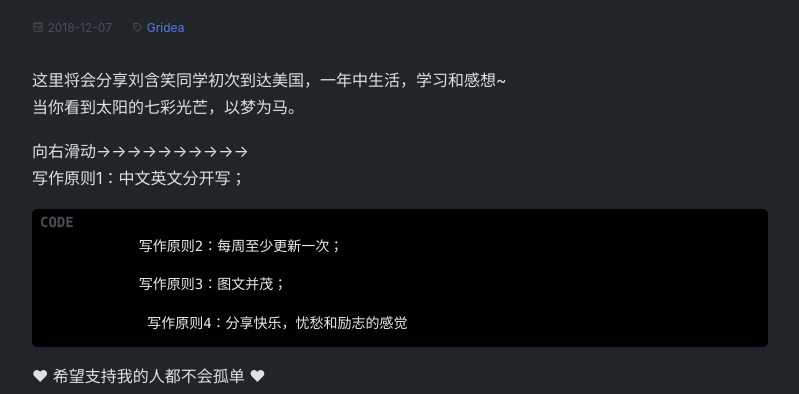
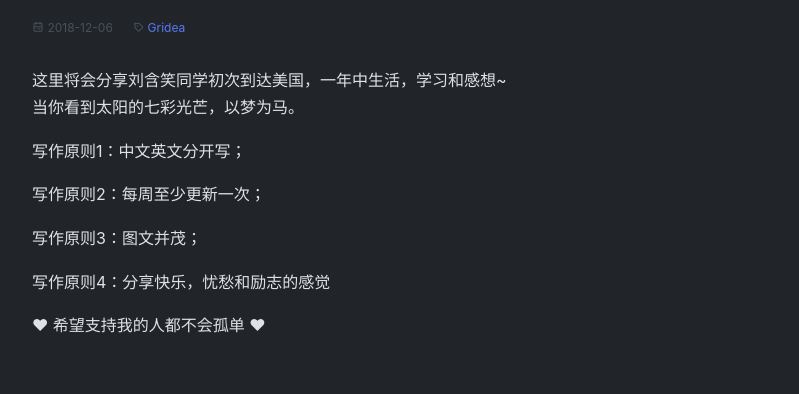
Before and after one commit to liuhanx/liuhanx.github.io, a plain HTML site: page post/hello-gridea/index.html in a window 1280 px wide. Shown: the part 558-952 px from the top of the page, without its empty margins (240-1039 px from the left). Drawn offline with nearby package versions, Linux system fonts and the light colour scheme.

Commit message:
update from gridea: 2021-11-19 01:29:56

```diff
--- a/post/hello-gridea/index.html
+++ b/post/hello-gridea/index.html
@@ -12,7 +12,7 @@
 <link rel="stylesheet" href="https://cdnjs.cloudflare.com/ajax/libs/animate.css/3.7.0/animate.min.css">
 
 <link rel="stylesheet" href="https://use.fontawesome.com/releases/v5.7.2/css/all.css" integrity="sha384-fnmOCqbTlWIlj8LyTjo7mOUStjsKC4pOpQbqyi7RrhN7udi9RwhKkMHpvLbHG9Sr" crossorigin="anonymous">
-<link rel="shortcut icon" href="https://liuhanx.github.io/favicon.ico?v=1637313565403">
+<link rel="shortcut icon" href="https://liuhanx.github.io/favicon.ico?v=1637314188870">
 <link rel="stylesheet" href="https://cdnjs.cloudflare.com/ajax/libs/KaTeX/0.10.0/katex.min.css">
 <link rel="stylesheet" href="https://liuhanx.github.io/styles/main.css">
 
@@ -30,7 +30,7 @@
   <div class="site-header">
     <div class="left">
       <a href="https://liuhanx.github.io">
-        <img class="avatar" src="https://liuhanx.github.io/images/avatar.png?v=1637313565403" alt="" width="32px" height="32px">
+        <img class="avatar" src="https://liuhanx.github.io/images/avatar.png?v=1637314188870" alt="" width="32px" height="32px">
       </a>
       <a href="https://liuhanx.github.io">
         <h1 class="site-title">刘含笑回忆录</h1>
@@ -85,7 +85,7 @@
 
           <h2 class="post-title">欢迎来到刘含笑的小天地</h2>
           <div class="post-info post-detail-info">
-            <span><i class="icon-calendar-outline"></i> 2018-12-07</span>
+            <span><i class="icon-calendar-outline"></i> 2018-12-06</span>
 
               <span>
                 <i class="icon-pricetags-outline"></i>
@@ -101,14 +101,10 @@
           <div class="post-content">
             <p>这里将会分享刘含笑同学初次到达美国，一年中生活，学习和感想~<br>
 当你看到太阳的七彩光芒，以梦为马。</p>
-<p>向右滑动→→→→→→→→→→<br>
-写作原则1：中文英文分开写；</p>
-<pre><code>           写作原则2：每周至少更新一次；
-
-           写作原则3：图文并茂；
-
-            写作原则4：分享快乐，忧愁和励志的感觉
-</code></pre>
+<p>写作原则1：中文英文分开写；</p>
+<p>写作原则2：每周至少更新一次；</p>
+<p>写作原则3：图文并茂；</p>
+<p>写作原则4：分享快乐，忧愁和励志的感觉</p>
 <p>❤  希望支持我的人都不会孤单 ❤</p>
 
           </div>
```
Also changed, not shown: archives/index.html (+3 -3 lines), atom.xml (+6 -10 lines), index.html (+3 -3 lines), post/about/index.html (+2 -2 lines), post/ce-shi/index.html (+2 -2 lines), tag/HPpGeJkVY/index.html (+3 -3 lines), tags/index.html (+2 -2 lines).
